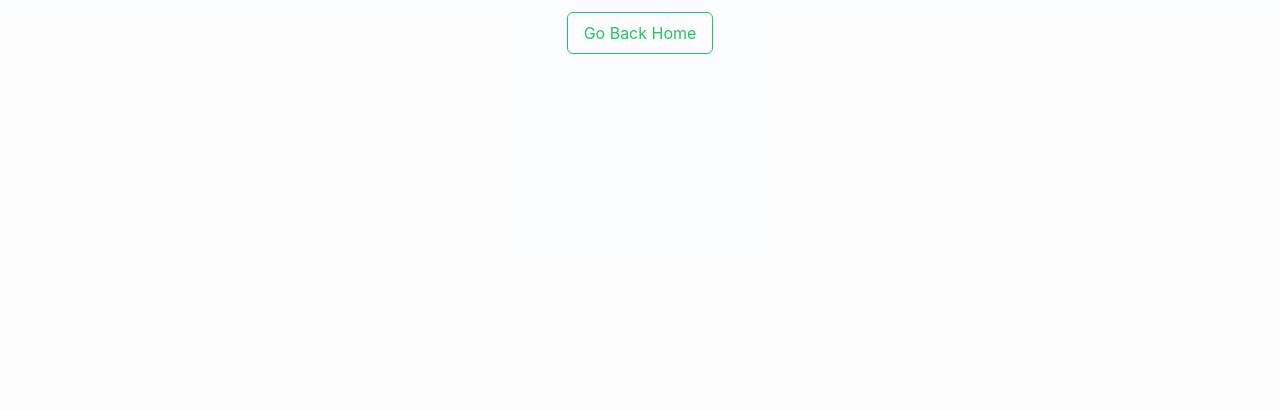
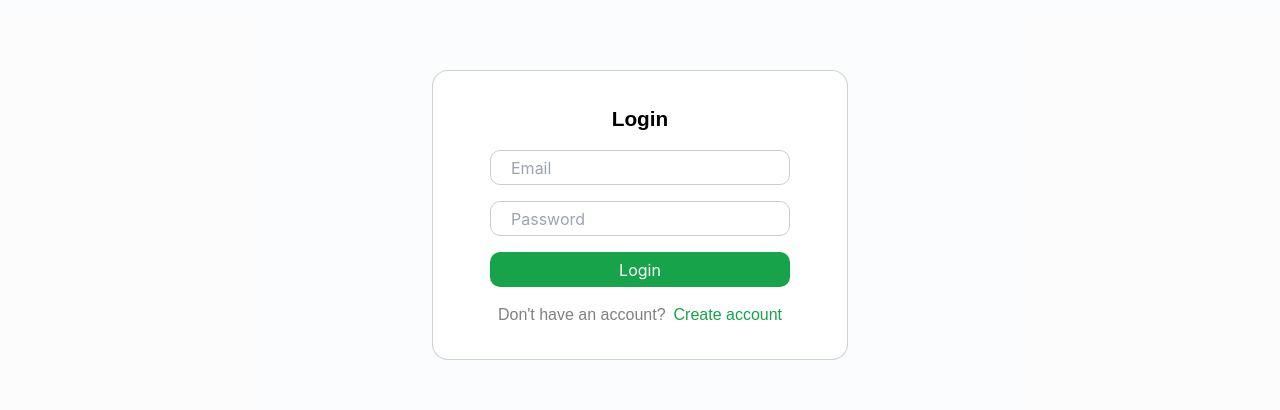
Before and after one commit to TsigeWonwosen/react-redux-shopping-cart, a React (Create React App) app: page /login in a window 1280 px wide. Shown: the part 245-655 px from the top of the page. Built offline with nearby package versions, Linux system fonts and the light colour scheme; no server answers; a web font is replaced by a local one.

Commit message:
Signin page added. and styled on StyledComponents

```diff
--- a/package.json
+++ b/package.json
@@ -18,7 +18,7 @@
     "react-tinder-card": "^1.4.0",
     "redux": "^4.0.5",
     "redux-thunk": "^2.3.0",
-    "styled-components": "^5.1.0"
+    "styled-components": "^5.3.11"
   },
   "scripts": {
     "start": "react-scripts start --source-map=true",
--- a/src/App.js
+++ b/src/App.js
@@ -3,9 +3,7 @@ import { BrowserRouter as Router, Switch, Route } from "react-router-dom";
 import { connect } from "react-redux";
 import Cart from "./pages/Cart";
 import NavBar from "./components/NavBar";
-import Kids from "./pages/Kids";
-import Man from "./pages/Man";
-import Woman from "./pages/Woman";
+
 import Footer from "./components/Footer";
 import ProductContainer from "./components/ProductContainer";
 import Home from "./components/Home";
@@ -21,7 +19,7 @@ import {
 
 import "./styles/App.scss";
 import ScrollToTop from "./components/ScrollToTop";
-
+import LogIn from "./components/LogIn";
 class App extends React.Component {
   handleAddProduct = (product) => {
     this.props.addToCart(product);
@@ -64,26 +62,8 @@ class App extends React.Component {
                 className="h-full flex flex-col"
               />
             </Route>
-            <Route path="/kids">
-              <Kids
-                handleAddProduct={this.handleAddProduct}
-                handleInCart={this.props.handleInCart}
-                product={this.props.product}
-              />
-            </Route>
-            <Route path="/woman">
-              <Woman
-                handleAddProduct={this.handleAddProduct}
-                handleInCart={this.props.handleInCart}
-                product={this.props.product}
-              />
-            </Route>
-            <Route path="/man">
-              <Man
-                handleAddProduct={this.handleAddProduct}
-                handleInCart={this.props.handleInCart}
-                product={this.props.product}
-              />
+            <Route path="/login">
+              <LogIn />
             </Route>
             <Route
               exact
--- /dev/null
+++ b/src/components/LogIn.js
@@ -0,0 +1,175 @@
+import React, { useState } from "react";
+
+import styled from "styled-components";
+import { useHistory } from "react-router-dom";
+
+function Login() {
+  let history = useHistory();
+
+  const [hasAccount, setHasAccount] = useState(true);
+  const [user, setUser] = useState({
+    username: "",
+    email: "",
+    password: "",
+    confirm: "",
+  });
+  const [error, setError] = useState("");
+
+  const handleChange = (e) => {
+    setUser({ ...user, [e.target.name]: e.target.value });
+  };
+  const handleSubmit = async (e) => {
+    e.preventDefault();
+
+    const { email, password, confirm } = user;
+    if (hasAccount) {
+      history.push("/login");
+
+      return;
+    } else {
+      if (email === "" || password === "") {
+        return setError("Please fill in all fields.");
+      } else {
+        if (password !== confirm) {
+          return setError("password is not the same.");
+        }
+        history.push("/");
+      }
+    }
+  };
+
+  return (
+    <Wrapper>
+      <FormWrapper>
+        <Title>{hasAccount ? "Login" : "Register"}</Title>
+        {error && error}
+        <Form onSubmit={handleSubmit}>
+          {!hasAccount && (
+            <Input
+              type="text"
+              name="username"
+              placeholder="User Name"
+              onChange={handleChange}
+            />
+          )}
+          <Input
+            type="text"
+            name="email"
+            placeholder="Email"
+            onChange={handleChange}
+          />
+          <Input
+            type="password"
+            name="password"
+            placeholder="Password"
+            onChange={handleChange}
+          />
+          {!hasAccount && (
+            <Input
+              type="password"
+              name="confirm"
+              placeholder="Password Confirmation"
+              onChange={handleChange}
+            />
+          )}
+          <Button type="submit">
+            {hasAccount ? "Login" : " Create account"}
+          </Button>
+        </Form>
+        <Title2>
+          {hasAccount ? (
+            <>
+              Don't have an account?
+              <Info onClick={() => setHasAccount(!hasAccount)}>
+                Create account
+              </Info>
+            </>
+          ) : (
+            <>
+              Already have an account?
+              <Info onClick={() => setHasAccount(!hasAccount)}>Sign in</Info>
+            </>
+          )}
+        </Title2>
+      </FormWrapper>
+    </Wrapper>
+  );
+}
+
+export default Login;
+
+export const Wrapper = styled.section`
+  min-height: 100vh;
+  display: flex;
+  flex-direction: column;
+  justify-content: center;
+  align-items: center;
+  color: 000000;
+`;
+export const FormWrapper = styled.section`
+  display: flex;
+  flex-direction: column;
+  justify-content: center;
+  align-items: center;
+  padding: 2rem;
+  border: 1px solid rgba(0, 40, 0, 0.2);
+  background-color: #ffffff;
+  border-radius: 1rem;
+`;
+export const Form = styled.form`
+  width: 350px;
+  display: flex;
+  flex-direction: column;
+  align-items: center;
+`;
+
+export const Input = styled.input`
+  width: 300px;
+  height: 35px;
+  padding: 4px 20px;
+  border-radius: 10px;
+  margin-bottom: 1rem;
+  border: 1px solid #ccc;
+  background-color: #fff;
+`;
+
+export const Button = styled.button`
+  width: 300px;
+  height: 35px;
+  background-color: #16a34a;
+  color: #fff;
+  border: none;
+  outline: none;
+  padding: 5px 4px;
+  border-radius: 10px;
+`;
+
+// Text
+
+export const Title = styled.h1`
+  font-family: "Raleway", sans-serif;
+  font-weight: 600;
+  color: #000000;
+  font-size: 1.3rem;
+  margin-bottom: 1rem;
+`;
+
+export const Title2 = styled.h2`
+  font-family: "Raleway", sans-serif;
+  font-weight: 300;
+  color: gray;
+  font-size: 1rem;
+  margin-top: 1rem;
+`;
+
+export const Text = styled.p`
+  font-family: "Raleway", sans-serif;
+  color: ${(props) => props.color || "#4d4d4d"};
+`;
+
+export const Info = styled.span`
+  font-family: "Raleway", sans-serif;
+  color: #16a34a;
+  margin-left: 0.5rem;
+  cursor: pointer;
+`;
--- a/src/components/NavBar.js
+++ b/src/components/NavBar.js
@@ -123,5 +123,5 @@ export default function NavBar({ cartLen }) {
 const NavLinks = [
   { url: "/", titel: "Home" },
   { url: "/products", titel: "Products" },
-  { url: "/signin", titel: "Log In" },
+  { url: "/login", titel: "Log In" },
 ];
```
Also changed, not shown: 1 other file (tests, documents, lock files or other folders).
